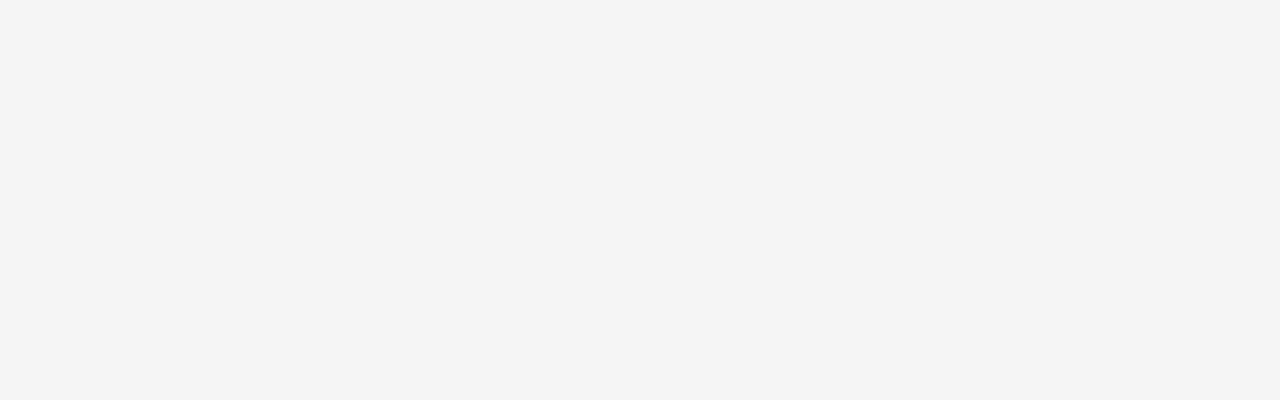
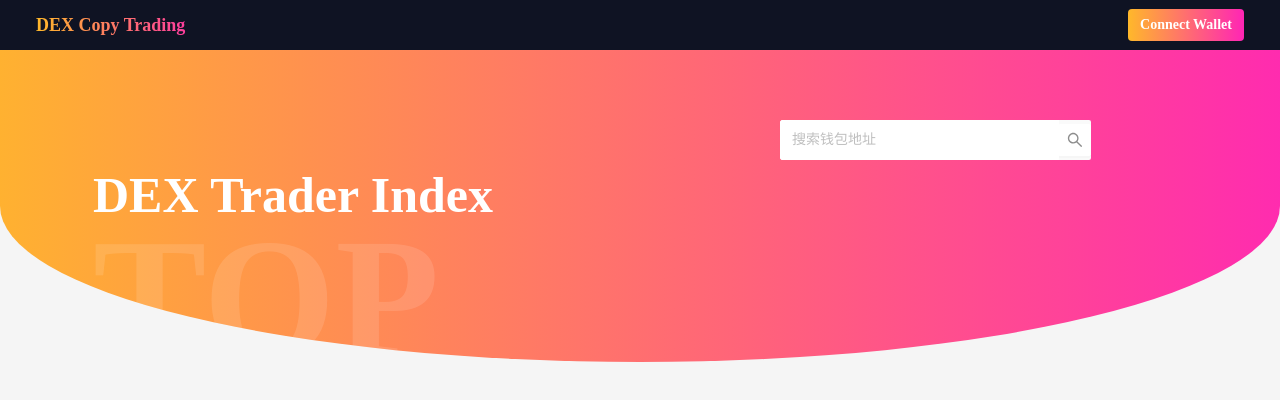
Before and after one commit to dex-copytrade/copytrade-ui, a React (Vite) app: page / in a window 1280 px wide. Before the commit this address had no page. Shown: the top 400 px of the page. Built offline with nearby package versions, Linux system fonts and the light colour scheme; no server answers.

Commit message:
feat: add

```diff
--- a/src/App.tsx
+++ b/src/App.tsx
@@ -10,7 +10,7 @@ function App() {
   return (
     <div className="App">
       <Routes>
-        <Route path="/home" element={<Home />}>  </Route>
+        <Route path="/" element={<Home />}>  </Route>
         <Route path="/traderlist" element={<TraderList />}>  </Route>
       </Routes>
     </div>
--- /dev/null
+++ b/src/pages/home/index.less
@@ -0,0 +1,65 @@
+.traderlist-page{
+    .banner-wrap{
+      position: relative;
+      height: 312px;
+      margin-bottom: 20px;
+      color: #fff;
+      border-radius: 0 0 100% 100%;
+      overflow: hidden;
+      .bg{
+        z-index: 0;
+        position: absolute;
+        left: -5%;
+        width: 110%;
+        height: 100%;
+        background: linear-gradient(90deg, #FFB82A 0%, #FF25B5 100%);
+      }
+      .title{
+        font-size: 50px;
+        position: absolute;
+        z-index: 1;
+        top: 106px;
+        font-weight: 900;
+        width: 1094px;
+        left: 50%;
+        transform: translateX(-50%);
+        p{
+          font-size: 170px;
+          font-weight: 900;
+          opacity: 0.12;
+          margin-top: -70px;
+        }
+      }
+      .ant-input-search{
+        z-index: 3;
+        position: absolute;
+        top: 70px;
+        right: 300px;
+        .ant-btn,
+        .ant-input{
+          border: solid 1px #fff
+        }
+        .ant-input{
+          width: 280px;
+          height: 40px;
+        }
+      }
+    }
+    .ant-tabs-nav{
+      margin-bottom: 34px;
+      &::before{
+        border-bottom:solid 1px rgba(213, 218, 224, 1)
+      }
+    }
+    .ant-tabs-tab{
+      font-size: 26px;
+      font-weight: 600;
+      color: #ADB1B8;
+      &.ant-tabs-tab-active .ant-tabs-tab-btn{
+        color: #121214;
+      }
+    }
+    .ant-tabs-ink-bar{
+      display: none
+    }
+  }
--- a/src/pages/home/index.tsx
+++ b/src/pages/home/index.tsx
@@ -1,12 +1,40 @@
-import { FC } from "react";
+import { FC, useEffect } from "react";
+import { Input, Tabs} from 'antd';
+import { UserSwitchOutlined, ArrowRightOutlined } from '@ant-design/icons';
+import Header from '../../components/Header'
+import CardItemLarge from '../../components/CardItemLarge'
+import CardItem from '../../components/CardItem'
+import "antd/dist/antd.css";
+import './index.less'
+import { get } from "../../utils/http";
 
-const Page1: FC = () => {
+const { TabPane } = Tabs;
+const { Search } = Input;
+
+const onChange = (key: any) => {
+  console.log(key);
+};
+
+const operations = <div className="btn line"><UserSwitchOutlined />我的跟单&nbsp;<ArrowRightOutlined style={{color: '#F7A600' }}/></div>;
+const onSearch = (value: string) => console.log(value);
+
+const TraderList: FC = () => {
+  const info = async () => {
+    const data = await get('/api/subList/info')
+  }
+  useEffect(() => {
+    info()
+  }, [])
   return (
-    <div>
-      <h1>page1</h1>
-      <a href="/page2">去page2</a>
+    <div className="traderlist-page">
+      <Header></Header>
+      <div className="banner-wrap">
+        <Search placeholder="搜索钱包地址" onSearch={onSearch} style={{ width: 200 }} />
+        <div className="title">DEX Trader Index<p>TOP TRADER</p></div>
+        <div className="bg"></div>
+      </div>
     </div>
   );
 };
 
-export default Page1;
+export default TraderList;
```
Also changed, not shown: src/pages/home/index.css (deleted), 1 other file (tests, documents, lock files or other folders).
